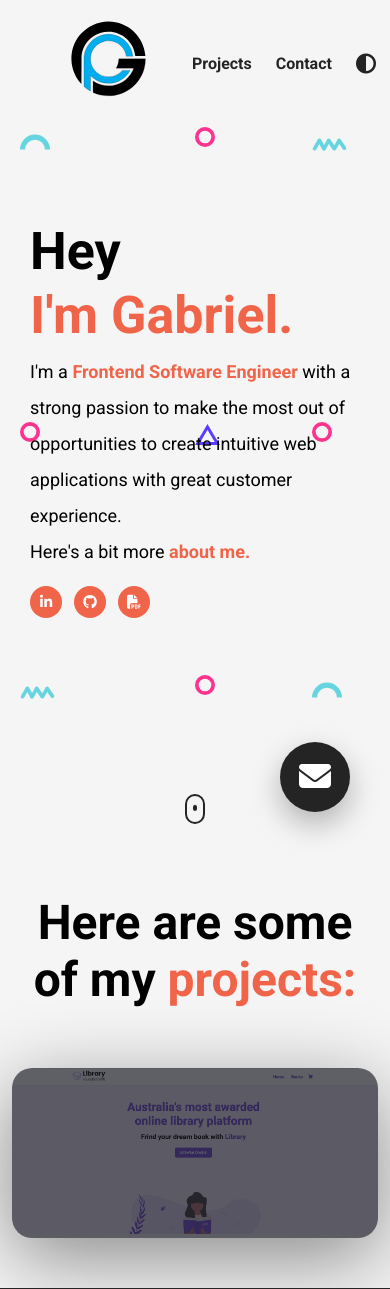
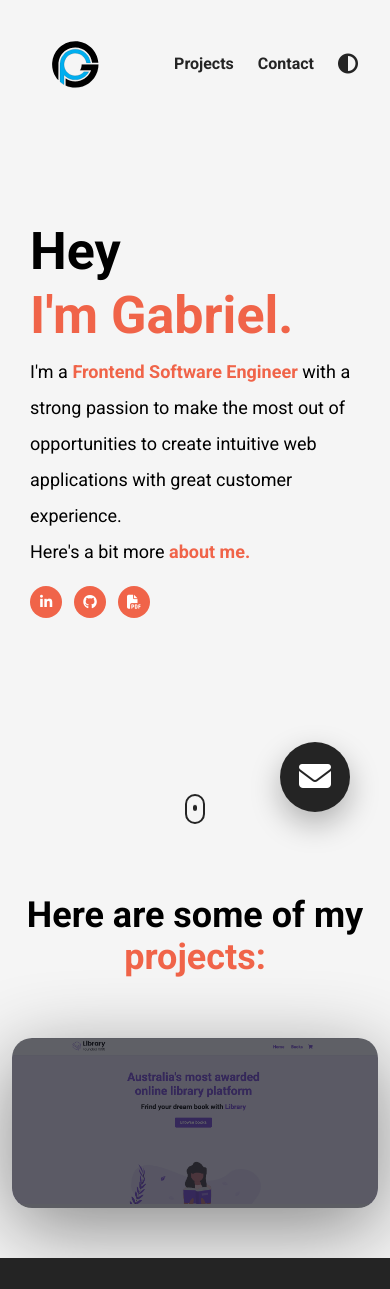
Before and after one commit to GabbPerez/E-Portfolio, a PHP site: page / in a window 390 px wide. Shown: the top 1289 px of the page. Run offline with PHP 8.4, Linux system fonts and the light colour scheme; some libraries are stand-ins or nearby versions.

Commit message:
fixed phone-event

```diff
--- a/styles.css
+++ b/styles.css
@@ -717,5 +717,18 @@
         padding: 40px;
     }
 
+    .shape{
+        display: none;
+    }
+
+
+    #personal-logo{
+        width:100px;
+        height: 100px;
+    }
+
+    .section__title{
+        font-size: 36px;
+    }
 
 }
```
